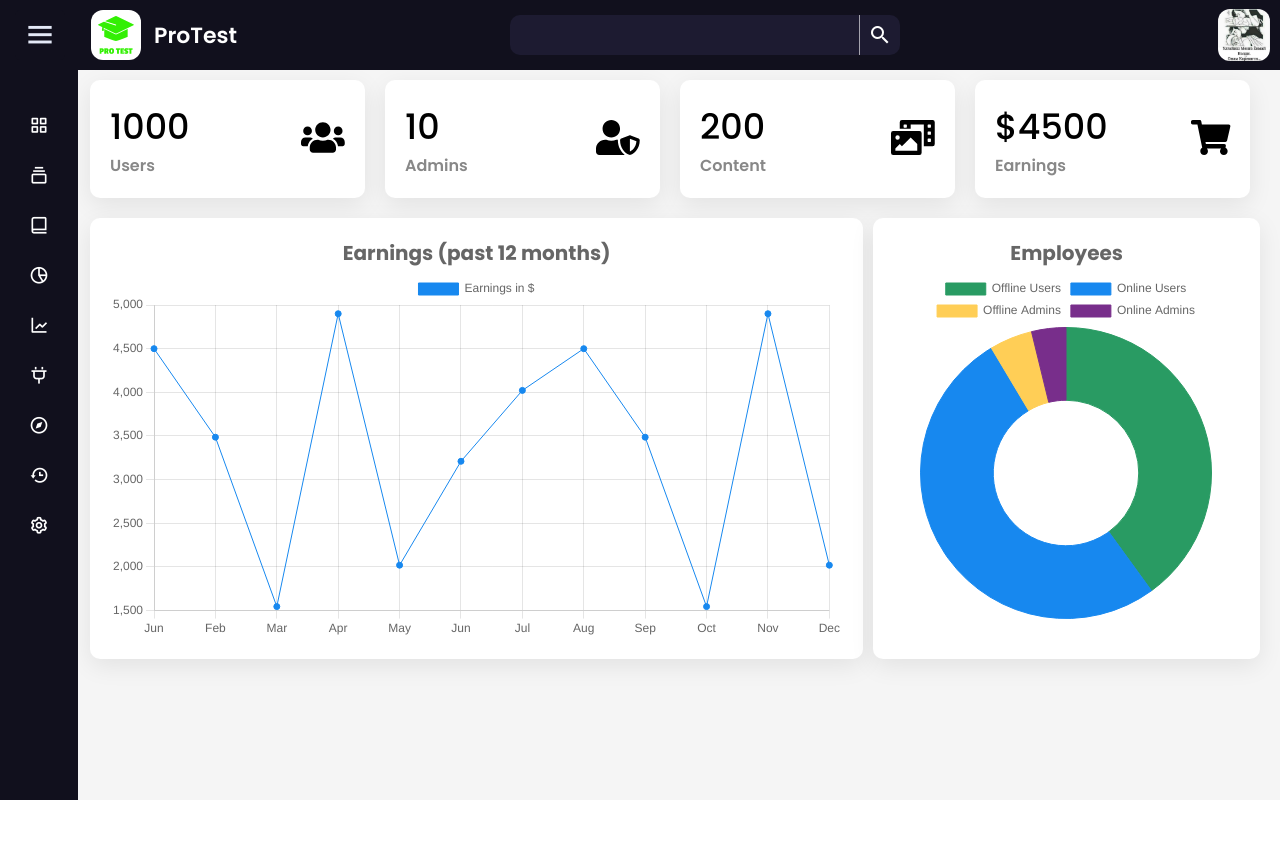
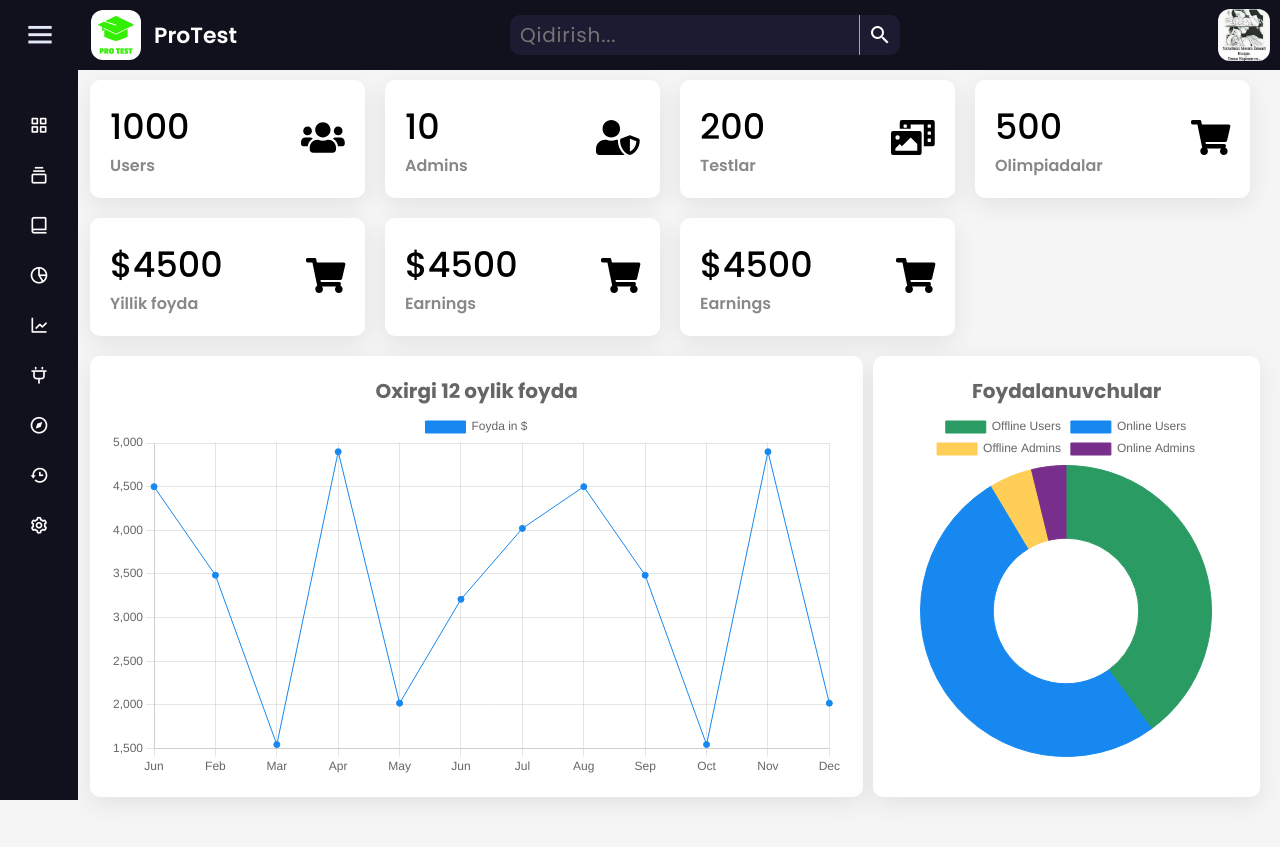
Before and after one commit to Ahmadjondev/protest_backend, a Django app: template templates/index.html in a window 1280 px wide. Before the commit the page ends 800 px from the top, so only its background shows below. Run offline with Django 4.2, Linux system fonts and the light colour scheme; the template is opened without the code that fills it, so the values that code supplies are empty; some libraries are stand-ins or nearby versions.

Commit message:
admin panel

```diff
--- a/templates/assets/js/admin.js
+++ b/templates/assets/js/admin.js
@@ -31,7 +31,7 @@ var myChart = new Chart(ctx, {
     data: {
         labels: ['Jun', 'Feb', 'Mar', 'Apr', 'May', 'Jun', 'Jul', 'Aug', 'Sep', 'Oct', 'Nov', 'Dec'],
         datasets: [{
-            label: 'Earnings in $',
+            label: 'Foyda in $',
             data: [4500,3486,1546,4900,2020,3210,4022,4500,3486,1546,4900,2020],
             backgroundColor: [
                 '#1788EF'
--- a/templates/index.html
+++ b/templates/index.html
@@ -6,7 +6,7 @@
     <meta http-equiv="X-UA-Compatible" content="IE=edge">
     <meta name="viewport" content="width=device-width, initial-scale=1.0">
     <title>ProTest || Admin page</title>
-    <link rel="shortcut icon" href="./assets/images/favicon.jpg" type="image/x-icon">
+    <link rel="shortcut icon" href="./assets/images/favicon.png" type="image/x-icon">
     <link href="https://fonts.googleapis.com/css2?family=Material+Icons" rel="stylesheet">
     <link href="https://fonts.googleapis.com/css2?family=Material+Icons+Outlined" rel="stylesheet">
     <link href='https://unpkg.com/boxicons@2.0.7/css/boxicons.min.css' rel='stylesheet'>
@@ -23,13 +23,13 @@
                     </div>
                 </div>
                 <div class="logo_img">
-                    <img src="./assets/images/favicon.jpg" alt="" class="logo-icon">
+                    <img src="./assets/images/logo.jpg" alt="" class="logo-icon">
                     <span class="logo_name">ProTest</span>
                 </div>
             </div>
             <ul class="top_nav">
                 <div class="left_box">
-                    <input type="text">
+                    <input type="text" placeholder="Qidirish...">
                     <button><i class="material-icons-outlined">search</i></button>
                 </div>
                 <div class="right_box">
@@ -173,10 +173,37 @@
             <div class="card">
                 <div class="card-content">
                     <div class="number">200</div>
-                    <div class="card-name">Content</div>
+                    <div class="card-name">Testlar</div>
                 </div>
                 <div class="icon-box">
                     <i class="fas fa-photo-video"></i>
+                </div>
+            </div>
+            <div class="card">
+                <div class="card-content">
+                    <div class="number">500</div>
+                    <div class="card-name">Olimpiadalar</div>
+                </div>
+                <div class="icon-box">
+                    <i class="fas fa-shopping-cart"></i>
+                </div>
+            </div>
+            <div class="card">
+                <div class="card-content">
+                    <div class="number">$4500</div>
+                    <div class="card-name">Yillik foyda</div>
+                </div>
+                <div class="icon-box">
+                    <i class="fas fa-shopping-cart"></i>
+                </div>
+            </div>
+            <div class="card">
+                <div class="card-content">
+                    <div class="number">$4500</div>
+                    <div class="card-name">Earnings</div>
+                </div>
+                <div class="icon-box">
+                    <i class="fas fa-shopping-cart"></i>
                 </div>
             </div>
             <div class="card">
@@ -191,11 +218,11 @@
         </div>
         <div class="charts">
             <div class="chart">
-                <h2>Earnings (past 12 months)</h2>
+                <h2>Oxirgi 12 oylik foyda</h2>
                 <canvas id="lineChart"></canvas>
             </div>
             <div class="chart" id="doughnut-chart">
-                <h2>Employees</h2>
+                <h2>Foydalanuvchular</h2>
                 <canvas id="doughnut"></canvas>
             </div>
         </div>
```
Also changed, not shown: templates/assets/images/favicon.png (added), templates/assets/images/logo.jpg (renamed from templates/assets/images/favicon.jpg).
